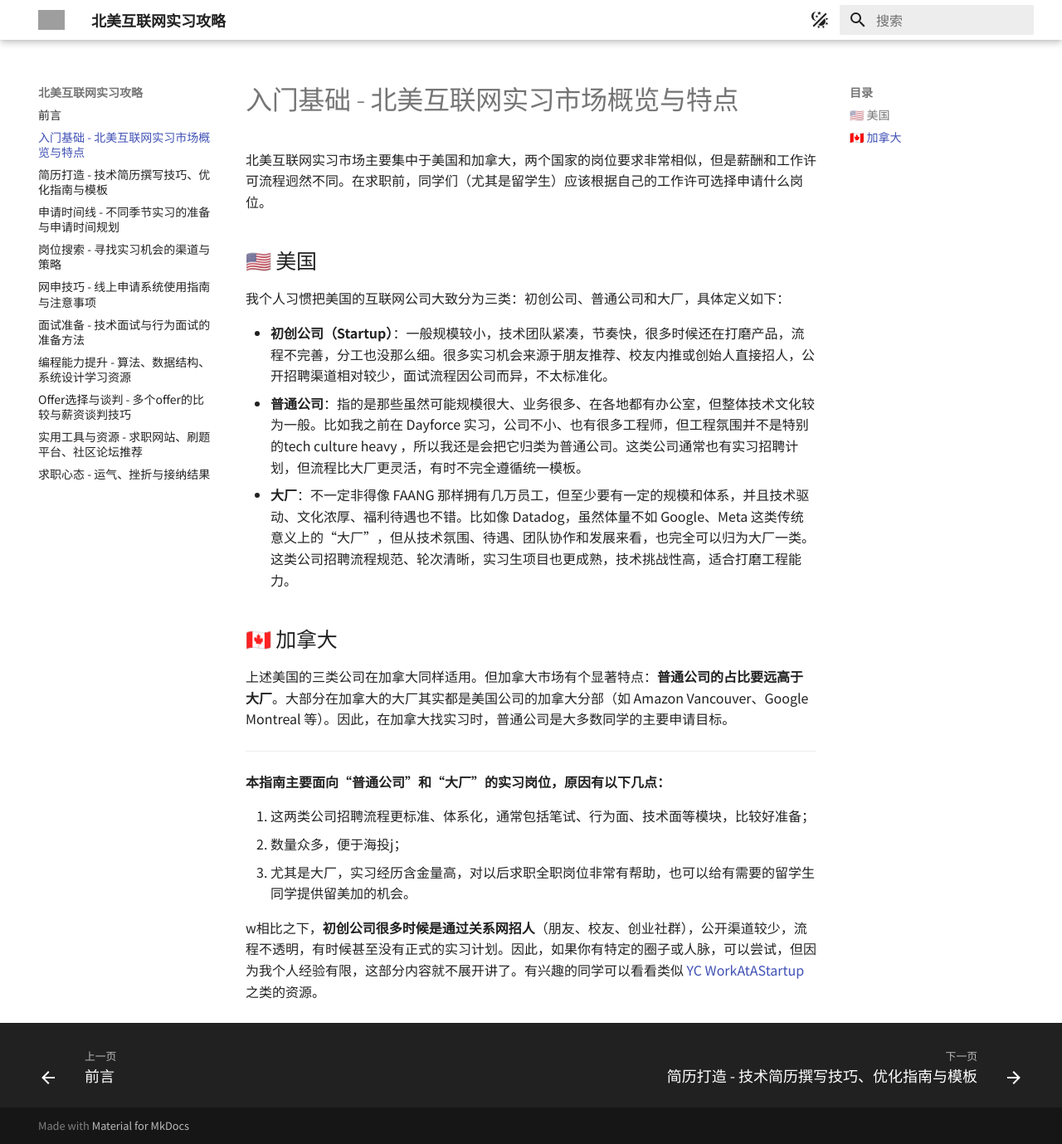
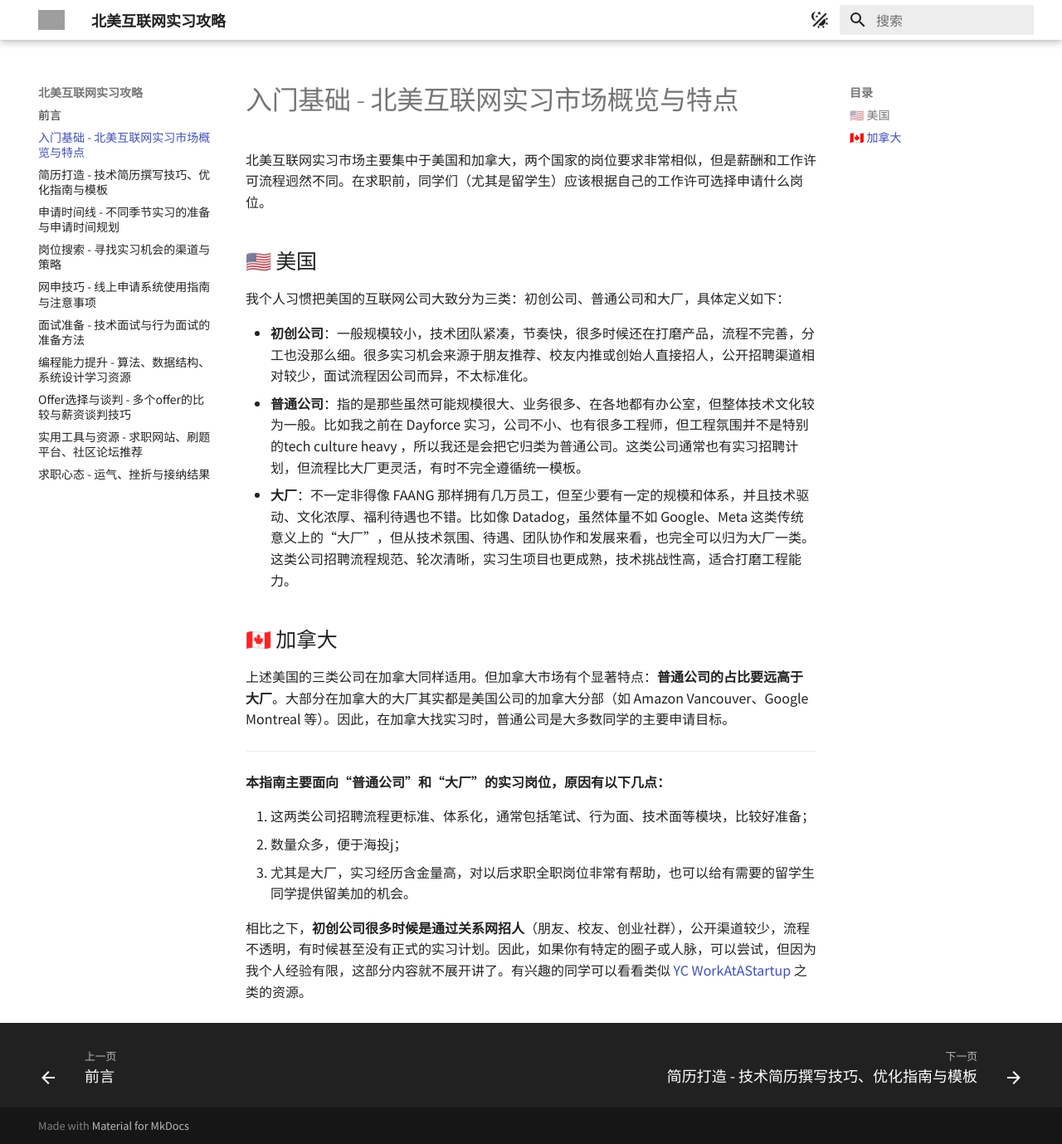
Before and after one commit to SamZhang02/internship-hunt-guide-cn, an MkDocs documentation site: the page built from docs/intro_to_na_tech.md, in a window 1280 px wide and 1379 px high. Shown: the whole window at 83% size. Built offline with MkDocs 1.6.1 and Material for MkDocs 9.7.7, drawn with Linux system fonts in a browser that asks for light colours; grey boxes are pictures that could not be loaded.

Commit message:
Fix typo

```diff
--- a/docs/intro_to_na_tech.md
+++ b/docs/intro_to_na_tech.md
@@ -4,7 +4,7 @@
 
 我个人习惯把美国的互联网公司大致分为三类：初创公司、普通公司和大厂，具体定义如下：
 
-- **初创公司（Startup）**：一般规模较小，技术团队紧凑，节奏快，很多时候还在打磨产品，流程不完善，分工也没那么细。很多实习机会来源于朋友推荐、校友内推或创始人直接招人，公开招聘渠道相对较少，面试流程因公司而异，不太标准化。
+- **初创公司**：一般规模较小，技术团队紧凑，节奏快，很多时候还在打磨产品，流程不完善，分工也没那么细。很多实习机会来源于朋友推荐、校友内推或创始人直接招人，公开招聘渠道相对较少，面试流程因公司而异，不太标准化。
 - **普通公司**：指的是那些虽然可能规模很大、业务很多、在各地都有办公室，但整体技术文化较为一般。比如我之前在 Dayforce 实习，公司不小、也有很多工程师，但工程氛围并不是特别的tech culture heavy ，所以我还是会把它归类为普通公司。这类公司通常也有实习招聘计划，但流程比大厂更灵活，有时不完全遵循统一模板。
 - **大厂**：不一定非得像 FAANG 那样拥有几万员工，但至少要有一定的规模和体系，并且技术驱动、文化浓厚、福利待遇也不错。比如像 Datadog，虽然体量不如 Google、Meta 这类传统意义上的“大厂”，但从技术氛围、待遇、团队协作和发展来看，也完全可以归为大厂一类。这类公司招聘流程规范、轮次清晰，实习生项目也更成熟，技术挑战性高，适合打磨工程能力。
 
@@ -20,4 +20,4 @@
 2. 数量众多，便于海投j；
 3. 尤其是大厂，实习经历含金量高，对以后求职全职岗位非常有帮助，也可以给有需要的留学生同学提供留美加的机会。
 
-w相比之下，**初创公司很多时候是通过关系网招人**（朋友、校友、创业社群），公开渠道较少，流程不透明，有时候甚至没有正式的实习计划。因此，如果你有特定的圈子或人脉，可以尝试，但因为我个人经验有限，这部分内容就不展开讲了。有兴趣的同学可以看看类似 [YC WorkAtAStartup](https://wwwっw.workatastartupwk.com/) 之类的资源。
+相比之下，**初创公司很多时候是通过关系网招人**（朋友、校友、创业社群），公开渠道较少，流程不透明，有时候甚至没有正式的实习计划。因此，如果你有特定的圈子或人脉，可以尝试，但因为我个人经验有限，这部分内容就不展开讲了。有兴趣的同学可以看看类似 [YC WorkAtAStartup](https://wwwっw.workatastartupwk.com/) 之类的资源。
```
